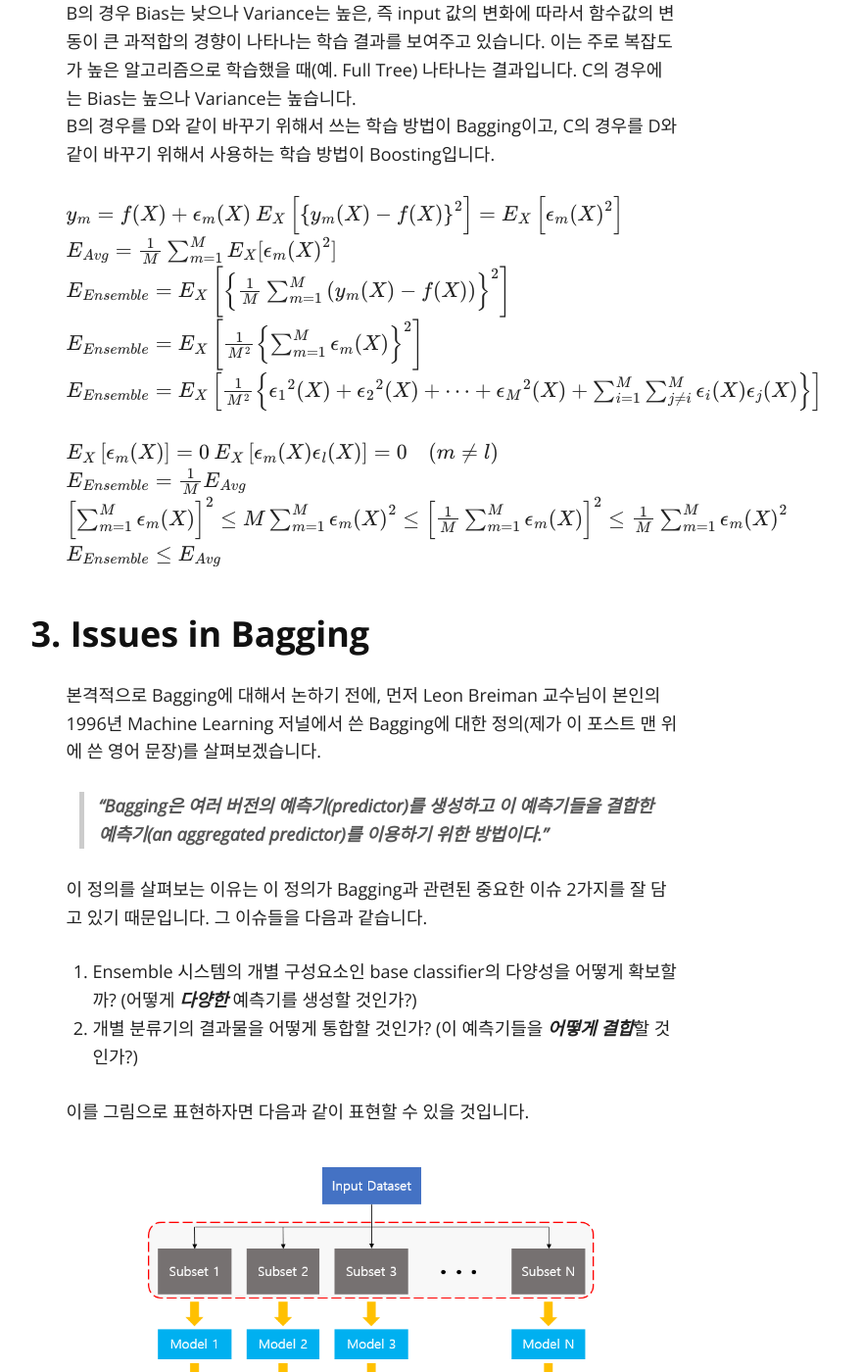
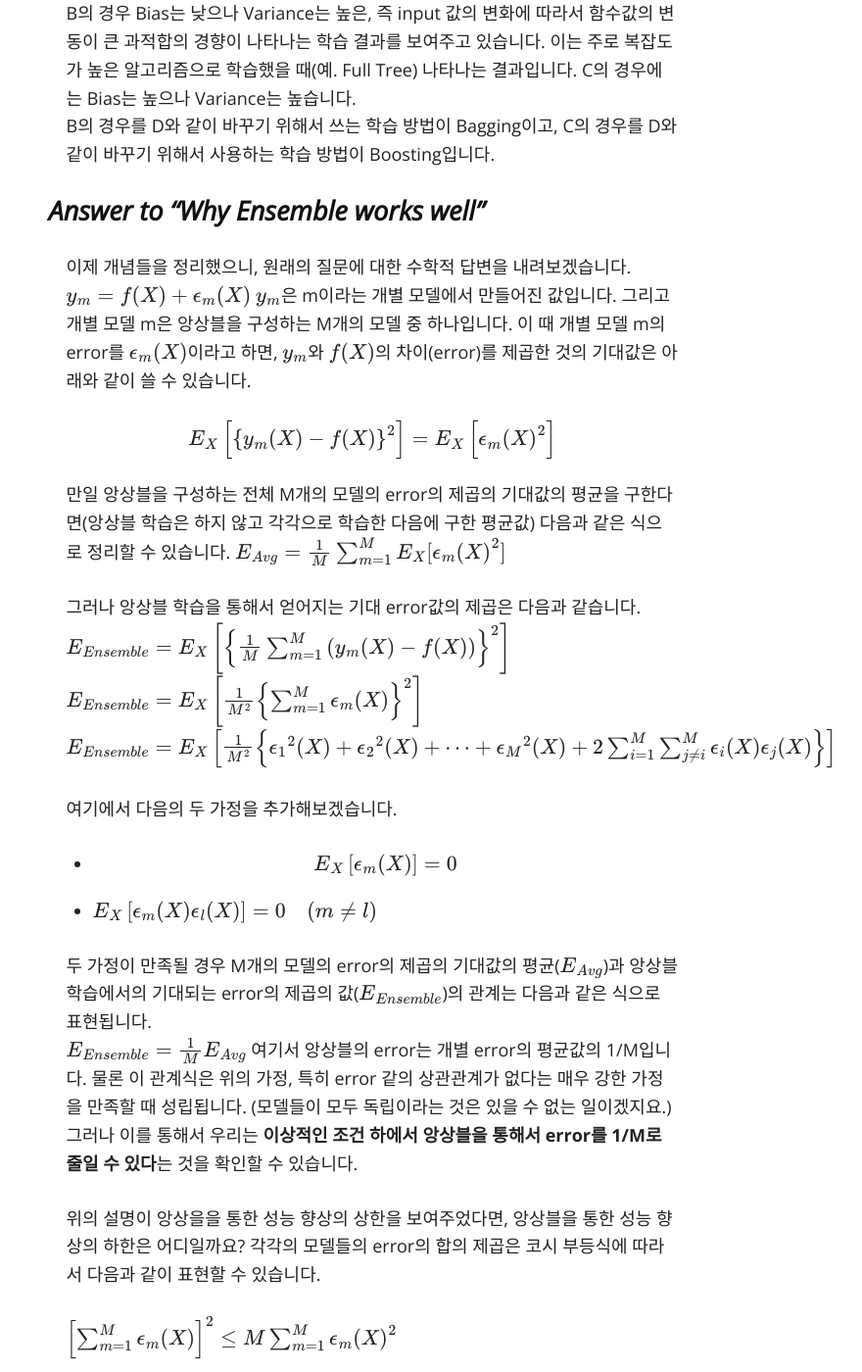
Before and after one commit to seokchaeyoon/seokchaeyoon.github.io, a Jekyll site: the page built from index.md, in a window 1280 px wide and 1400 px high, scrolled down 5940 px. Shown: the whole window at 98% size, without its empty margins (260-1140 px from the left). Built offline with Jekyll 4.4.1, drawn with Linux system fonts in a browser that asks for light colours; nearby versions of some CDN libraries; formulas are drawn with MathJax 3; some of the changed text lies outside the part shown.

Commit message:
Update index.md

```diff
--- a/index.md
+++ b/index.md
@@ -85,19 +85,40 @@ Bias와 Variance에 대한 내용을 이미지화 하면 다음과 같이 표현
 B의 경우 Bias는 낮으나 Variance는 높은, 즉 input 값의 변화에 따라서 함수값의 변동이 큰 과적합의 경향이 나타나는 학습 결과를 보여주고 있습니다. 이는 주로 복잡도가 높은 알고리즘으로 학습했을 때(예. Full Tree) 나타나는 결과입니다. C의 경우에는 Bias는 높으나 Variance는 높습니다. <br>
 B의 경우를 D와 같이 바꾸기 위해서 쓰는 학습 방법이 Bagging이고, C의 경우를 D와 같이 바꾸기 위해서 사용하는 학습 방법이 Boosting입니다.
 
+#### ***Answer to "Why Ensemble works well"***
+이제 개념들을 정리했으니, 원래의 질문에 대한 수학적 답변을 내려보겠습니다.
 $$ { y }_{ m }=f(X)+{ \epsilon  }_{ m }(X) $$
+$${ y }_{ m }$$은 m이라는 개별 모델에서 만들어진 값입니다. 그리고 개별 모델 m은 앙상블을 구성하는 M개의 모델 중 하나입니다. 이 때 개별 모델 m의  error를 $${ \epsilon  }_{ m }(X)$$이라고 하면, $${ y }_{ m }$$와 $$f(X)$$의 차이(error)를 제곱한 것의 기대값은 아래와 같이 쓸 수 있습니다. <br>
+
 $$ { E }_{ X }\left[ { \left\{ { y }_{ m }(X)-f(X) \right\}  }^{ 2 } \right] ={ E }_{ X }\left[ { { \epsilon  }_{ m }(X) }^{ 2 } \right]    $$
+
+만일 앙상블을 구성하는 전체 M개의 모델의 error의 제곱의 기대값의 평균을 구한다면(앙상블 학습은 하지 않고 각각으로 학습한 다음에 구한 평균값) 다음과 같은 식으로 정리할 수 있습니다.
 $$ { E }_{ Avg }=\frac { 1 }{ M } \sum _{ m=1 }^{ M }{ { E }_{ X }[{ \epsilon  }_{ m }{ (X) }^{ 2 }] } $$
+
+그러나 앙상블 학습을 통해서 얻어지는 기대 error값의 제곱은 다음과 같습니다.
 $$  { E }_{ Ensemble }={ E }_{ X }\left[ { \left\{ \frac { 1 }{ M } \sum _{ m=1 }^{ M }{ ({ y }_{ m }(X)-f(X)) }  \right\}  }^{ 2 } \right] $$
 $$   { E }_{ Ensemble }={ E }_{ X }\left[ \frac { 1 }{ { M }^{ 2 } } { \left\{ \sum _{ m=1 }^{ M }{ { \epsilon  }_{ m } } (X) \right\}  }^{ 2 } \right]    $$
-$$   { E }_{ Ensemble }={ E }_{ X }\left[ \frac { 1 }{ { M }^{ 2 } } \left\{ { { \epsilon  }_{ 1 } }^{ 2 }(X)+{ { \epsilon  }_{ 2 } }^{ 2 }(X)+\cdots +{ { \epsilon  }_{ M } }^{ 2 }(X)+\sum _{ i=1 }^{ M }{ \sum _{ j\neq i }^{ M }{ { \epsilon  }_{ i }(X){ \epsilon  }_{ j }(X) }  }  \right\}  \right]    $$
+$$   { E }_{ Ensemble }={ E }_{ X }\left[ \frac { 1 }{ { M }^{ 2 } } \left\{ { { \epsilon  }_{ 1 } }^{ 2 }(X)+{ { \epsilon  }_{ 2 } }^{ 2 }(X)+\cdots +{ { \epsilon  }_{ M } }^{ 2 }(X)+2\sum _{ i=1 }^{ M }{ \sum _{ j\neq i }^{ M }{ { \epsilon  }_{ i }(X){ \epsilon  }_{ j }(X) }  }  \right\}  \right]    $$
 
-$$  { E }_{ X }\left[ { \epsilon  }_{ m }(X) \right] =0  $$
-$$  { E }_{ X }\left[ { \epsilon  }_{ m }(X){ \epsilon  }_{ l }(X) \right] =0\quad (m\neq l)  $$ <br>
+여기에서 다음의 두 가정을 추가해보겠습니다.
+* $$  { E }_{ X }\left[ { \epsilon  }_{ m }(X) \right] =0  $$
+* $$  { E }_{ X }\left[ { \epsilon  }_{ m }(X){ \epsilon  }_{ l }(X) \right] =0\quad (m\neq l)  $$ <br>
+
+두 가정이 만족될 경우 M개의 모델의 error의 제곱의 기대값의 평균($${ E }_{ Avg }$$)과 앙상블 학습에서의 기대되는 error의 제곱의 값($${ E }_{ Ensemble }$$)의 관계는 다음과 같은 식으로 표현됩니다.<br>
 $$  { E }_{ Ensemble }=\frac { 1 }{ M } { E }_{ Avg }   $$
-$$  { \left[ \sum _{ m=1 }^{ M }{ { \epsilon  }_{ m } } (X) \right]  }^{ 2 }\le M\sum _{ m=1 }^{ M }{ { { \epsilon  }_{ m }(X) }^{ 2 } } \le { \left[ \frac { 1 }{ M } \sum _{ m=1 }^{ M }{ { \epsilon  }_{ m }(X) }  \right]  }^{ 2 }\le \frac { 1 }{ M } \sum _{ m=1 }^{ M }{ { { \epsilon  }_{ m }(X) }^{ 2 } }   $$
+여기서 앙상블의 error는 개별 error의 평균값의 1/M입니다. 물론 이 관계식은 위의 가정, 특히 error 같의 상관관계가 없다는 매우 강한 가정을 만족할 때 성립됩니다. (모델들이 모두 독립이라는 것은 있을 수 없는 일이겠지요.)
+그러나 이를 통해서 우리는 **이상적인 조건 하에서 앙상블을 통해서 error를 1/M로 줄일 수 있다**는 것을 확인할 수 있습니다.
+
+위의 설명이 앙상을을 통한 성능 향상의 상한을 보여주었다면, 앙상블을 통한 성능 향상의 하한은 어디일까요? 각각의 모델들의 error의 합의 제곱은 코시 부등식에 따라서 다음과 같이 표현할 수 있습니다.
+
+$$  { \left[ \sum _{ m=1 }^{ M }{ { \epsilon  }_{ m } } (X) \right]  }^{ 2 }\le M\sum _{ m=1 }^{ M }{ { { \epsilon  }_{ m }(X) }^{ 2 } }$$ <br>
+
+위 식의 양변을 $$\frac { 1 }{ { M }^{ 2 } } $$로 나누면 다음의 부등식이 성립합니다.
+$${ \left[ \frac { 1 }{ M } \sum _{ m=1 }^{ M }{ { \epsilon  }_{ m }(X) }  \right]  }^{ 2 }\le \frac { 1 }{ M } \sum _{ m=1 }^{ M }{ { { \epsilon  }_{ m }(X) }^{ 2 } }   $$
+이 때 좌변은 $${ E }_{ Ensemble }$$을, 우변은 $${ E }_{ Avg }$$를 나타냅니다.
 $$  { E }_{ Ensemble }\le { E }_{ Avg }  $$
 
+위의 결론을 통해서 앙상블 학습을 하면 **최악의 경우라고 하더라도 개별 모델들의 error의 평균보다는 더 낮은 error를 갖는 학습 결과를 얻을 수 있다**는 것을 확인할 수 있습니다.
 
 ### 3. Issues in Bagging
 
```
